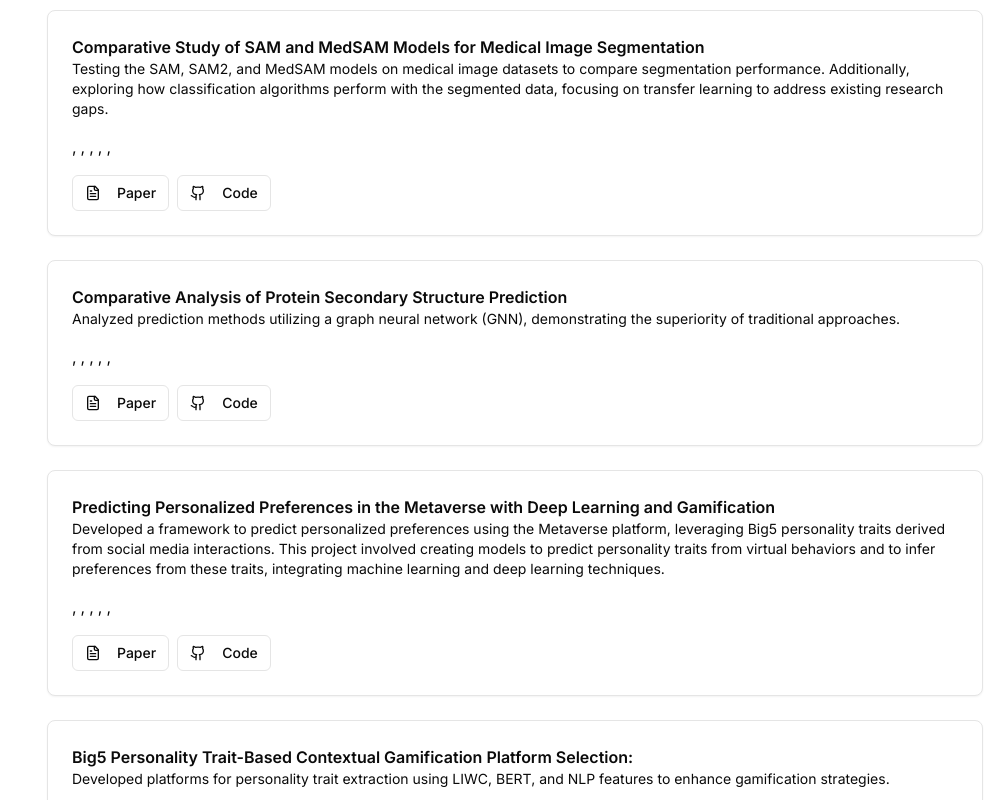
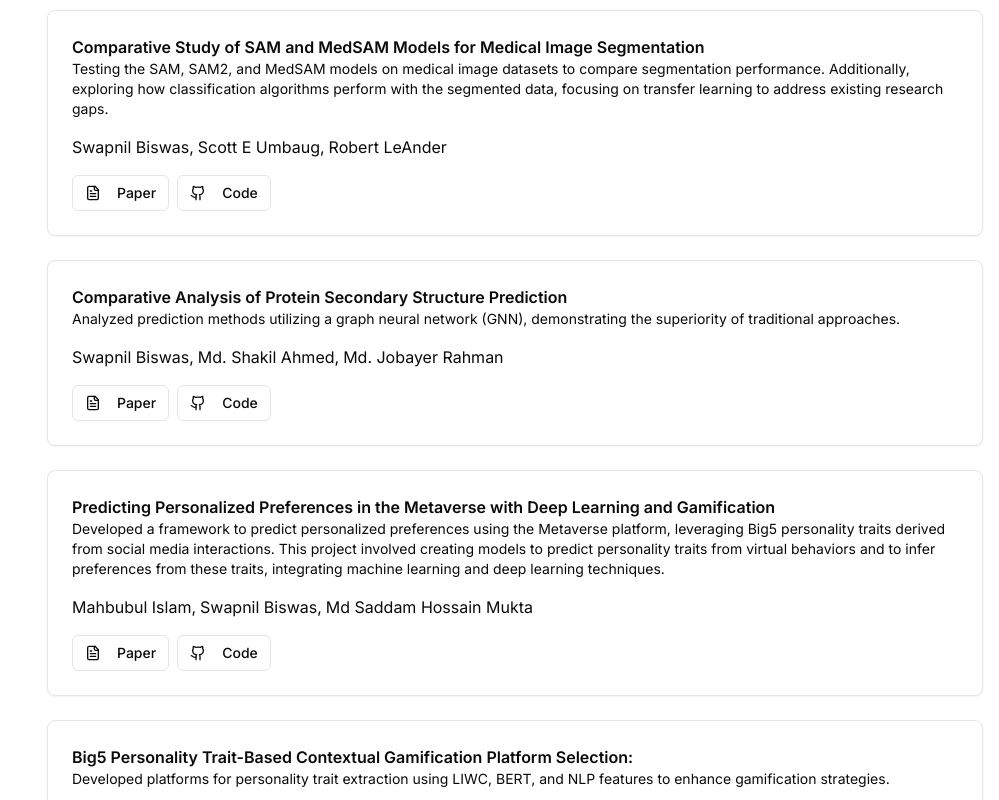
Before and after one commit to SwapnilBiswas72/Biswas_Swapnil, a Next.js app: page / in a window 1280 px wide. Shown: the part 2080-2880 px from the top of the page, without its empty margins (281-1280 px from the left). Built offline with nearby package versions, Linux system fonts and the light colour scheme.

Commit message:
Update portfolio-data.ts

```diff
--- a/src/data/portfolio-data.ts
+++ b/src/data/portfolio-data.ts
@@ -153,12 +153,12 @@ export const portfolioData = {
       title: "Comparative Study of SAM and MedSAM Models for Medical Image Segmentation",
       subtitle: " Testing the SAM, SAM2, and MedSAM models on medical image datasets to compare segmentation performance. Additionally, exploring how classification algorithms perform with the segmented data, focusing on transfer learning to address existing research gaps. ",
       authors: [
-      { name: "", link: null },
-       { name: "", link: null },
-       { name: "", link: null },
-        { name: "", link: null },
-       { name: "", link: null },
-       { name: "", link: null }
+      { name: "Swapnil Biswas", link: null },
+       { name: "Scott E Umbaug", link: null },
+       { name: "Robert LeAnder", link: null }
+      //  { name: "", link: null },
+      // { name: "", link: null },
+      // { name: "", link: null }
      ],
       image: "/placeholder.svg",
       links: {
@@ -170,12 +170,12 @@ export const portfolioData = {
       title: "Comparative Analysis of Protein Secondary Structure Prediction",
       subtitle: "Analyzed prediction methods utilizing a graph neural network (GNN), demonstrating the superiority of traditional approaches. ",
       authors: [
-      { name: "", link: null },
-       { name: "", link: null },
-       { name: "", link: null },
-       { name: "", link: null },
-       { name: "", link: null },
-        { name: "", link: null }
+      { name: "Swapnil Biswas", link: null },
+       { name: "Md. Shakil Ahmed", link: null },
+       { name: "Md. Jobayer Rahman", link: null },
+      // { name: "", link: null },
+    //   { name: "", link: null },
+      //  { name: "", link: null }
       ],
       image: "/placeholder.svg",
       links: {
@@ -187,12 +187,12 @@ export const portfolioData = {
       title: "Predicting Personalized Preferences in the Metaverse with Deep Learning and Gamification",
       subtitle: "Developed a framework to predict personalized preferences using the Metaverse platform, leveraging Big5 personality traits derived from social media interactions. This project involved creating models to predict personality traits from virtual behaviors and to infer preferences from these traits, integrating machine learning and deep learning techniques. ",
       authors: [
-      { name: "", link: null },
-       { name: "", link: null },
-       { name: "", link: null },
-        { name: "", link: null },
-       { name: "", link: null },
-       { name: "", link: null }
+      { name: "Mahbubul Islam", link: null },
+       { name: "Swapnil Biswas", link: null },
+       { name: "Md Saddam Hossain Mukta", link: null },
+      //  { name: "", link: null },
+    //   { name: "", link: null },
+    //   { name: "", link: null }
       ],
       image: "/placeholder.svg",
       links: {
@@ -204,9 +204,9 @@ export const portfolioData = {
       title: "Big5 Personality Trait-Based Contextual Gamification Platform Selection:",
       subtitle: "Developed platforms for personality trait extraction using LIWC, BERT, and NLP features to enhance gamification strategies. ",
       authors: [
-        { name: "", link: null },
-        { name: "", link: null },
-       { name: "", link: null },
+        { name: "Mahbubul Islam", link: null },
+        { name: "Swapnil Biswas", link: null },
+       { name: "Md Saddam Hossain Mukta", link: null },
        { name: "", link: null },
        { name: "", link: null },
        { name: "", link: null }
```
